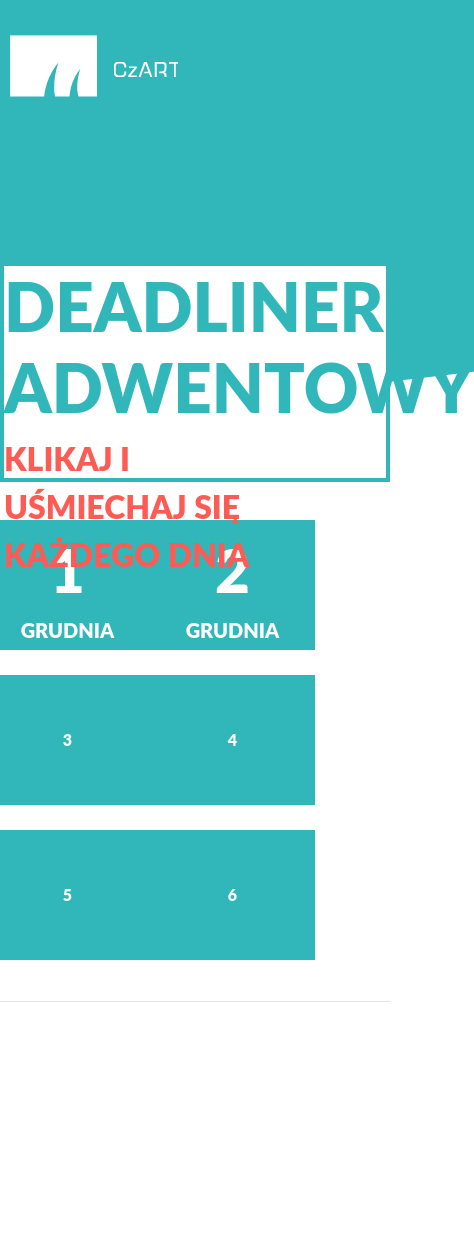
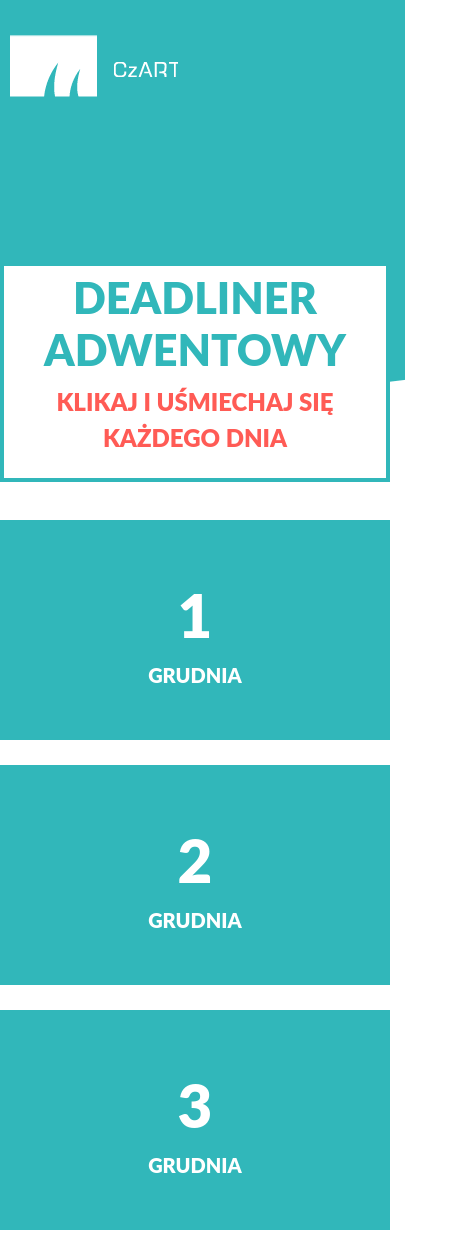
Before and after one commit to byd300/deadliner-adwentowy, a plain HTML site: page index.html in a window 390 px wide. Shown: the top 1233 px of the page, 474 px wide, since content can reach past the window. Before the commit the page ends 1058 px from the top, so only its background shows below. Drawn offline with Linux system fonts and the light colour scheme.

Commit message:
Additional corrections of layout

```diff
--- a/index.html
+++ b/index.html
@@ -21,7 +21,7 @@
         <div class="logo">
             <img src="resources/images/logo.png">
         </div>
-        <div class="copy-in-header">
+        <div class="copy-in-header d-flex flex-column justify-content-center align-items-center">
             <h1><span>Deadliner</span> adwentowy</h1>
             <p>Klikaj i uśmiechaj się każdego dnia</p>
         </div>
@@ -30,36 +30,40 @@
 
     <div class="container container-nopadding">
         <div class="row">
-            <div class=""col"">
+            <div class="col-xl-2 col-lg-4 col-md-6 col-sm-6 col-12">
                 <div class="day-container">
                     <div class="day-container__data-number">1</div>
                     <div class="day-container__data-month">grudnia</div>
                 </div>
             </div>
-            <div class=""col"">
+            <div class="col-xl-2 col-lg-4 col-md-6 col-sm-6 col-12">
                  <div class="day-container">
                     <div class="day-container__data-number">2</div>
                     <div class="day-container__data-month">grudnia</div>
                 </div>
             </div>
-            <div class=""col"">
+            <div class="col-xl-2 col-lg-4 col-md-6 col-sm-6 col-12">
                 <div class="day-container">
-                    3
+                    <div class="day-container__data-number">3</div>
+                    <div class="day-container__data-month">grudnia</div>
                 </div>
             </div>
-             <div class=""col"">
+             <div class="col-xl-2 col-lg-4 col-md-6 col-sm-6 col-12">
                 <div class="day-container">
-                    4
+                    <div class="day-container__data-number">4</div>
+                    <div class="day-container__data-month">grudnia</div>
                 </div>
             </div>
-            <div class=""col"">
+            <div class="col-xl-2 col-lg-4 col-md-6 col-sm-6 col-12">
                 <div class="day-container">
-                    5
+                    <div class="day-container__data-number">5</div>
+                    <div class="day-container__data-month">grudnia</div>
                 </div>
             </div>
-            <div class=""col"">
+            <div class="col-xl-2 col-lg-4 col-md-6 col-sm-6 col-12">
                 <div class="day-container">
-                    6
+                    <div class="day-container__data-number">6</div>
+                    <div class="day-container__data-month">grudnia</div>
                 </div>
             </div>
         </div>
--- a/resources/css/main.css
+++ b/resources/css/main.css
@@ -57,3 +57,50 @@ body {
 .day-container__data-month {
     font-size: 1.25rem;
 }
+
+
+/* media queries*/
+
+@media (max-width:1200px) {
+    .copy-in-header {
+        padding: 0;
+    }
+    .copy-in-header h1 {
+        font-size: 3.2rem;
+        text-align: center;
+    }
+    .copy-in-header p {
+        font-size: 1.7rem;
+        text-align: center;
+    }
+    .day-container {
+        width: 300px;
+        height: 220px;
+    }
+}
+@media (max-width:992px) {
+    .copy-in-header {
+        padding: 0;
+    }
+    .copy-in-header h1 {
+        font-size: 2.7rem;
+        text-align: center;
+    }
+    .copy-in-header p {
+        font-size: 1.5rem;
+        text-align: center;
+    }
+    .day-container {
+        width: 345px;
+    }
+}
+@media (max-width:768px) {
+    .day-container {
+        width: 255px;
+    }
+}
+@media (max-width:576px) {
+    .day-container {
+        width: 100%;
+    }
+}
```
